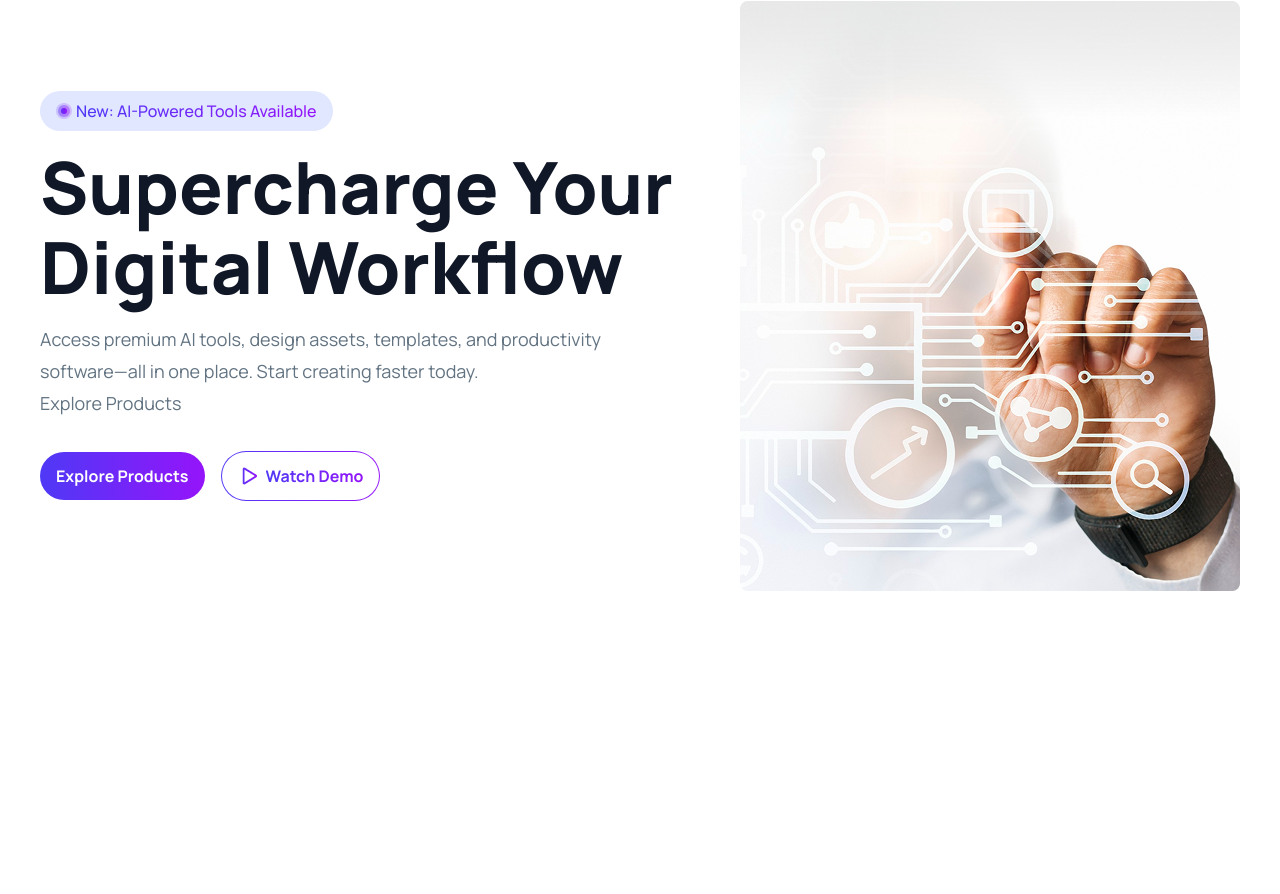
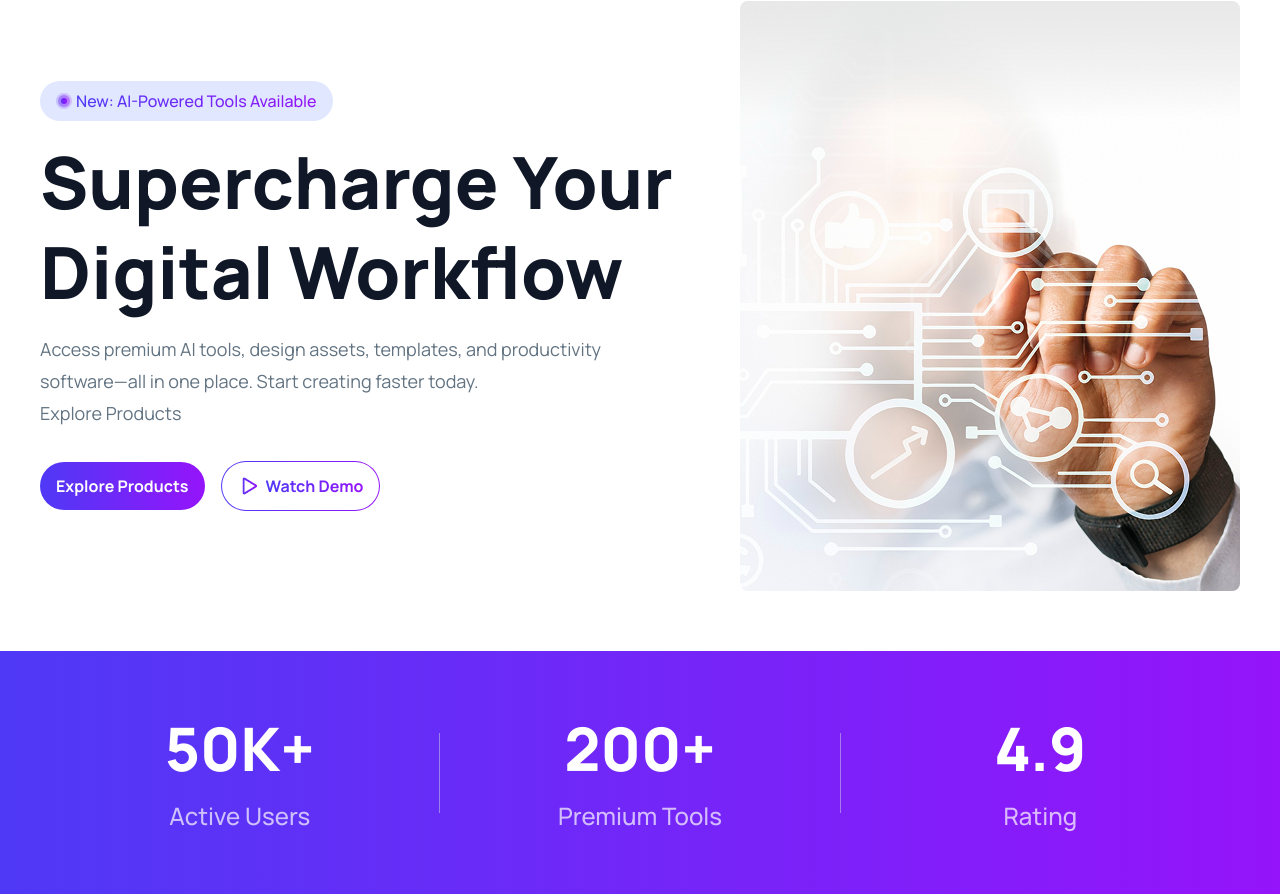
Before and after one commit to ZunaidChowdhury/a6-PH-DigiTools-Platform, a React (Vite) app: page / in a window 1280 px wide. Shown: the part 140-1034 px from the top of the page. Before the commit the page ends 800 px from the top, so only its background shows below. Built offline with nearby package versions, Linux system fonts and the light colour scheme.

Commit message:
stats done

```diff
--- a/src/App.jsx
+++ b/src/App.jsx
@@ -1,12 +1,14 @@
 import './App.css'
 import Hero from './components/Hero'
 import NavBar from './components/NavBar'
+import Stats from './components/Stats'
 
 function App() {
   return (
     <div>
       <NavBar/>
       <Hero/>
+      <Stats/>
     </div>
   )
 }
--- a/src/components/Hero.jsx
+++ b/src/components/Hero.jsx
@@ -17,7 +17,7 @@ const Hero = () => {
                         <span className='text-base font-medium bg-brand-gradient bg-clip-text text-transparent'>New: AI-Powered Tools Available</span>
                     </div>
 
-                    <h2 className='text-text-primary text-[4.5rem] font-extrabold leading-[1.11] mb-4'>Supercharge Your
+                    <h2 className='text-text-primary text-[4.5rem] font-extrabold leading-tight mb-4'>Supercharge Your
                         Digital Workflow</h2>
 
                     <p className='text-text-secondary text-[1.125rem] font-normal leading-8 mb-8'>Access premium AI tools, design assets, templates, and productivity<br />software—all in one place. Start creating faster today.<br />Explore Products
--- /dev/null
+++ b/src/components/Stats.jsx
@@ -0,0 +1,28 @@
+import React from 'react'
+
+const Stats = () => {
+    return (
+        <div className='w-full py-15 bg-brand-gradient'>
+            <div className='max-w-300 mx-auto flex items-center flex-wrap'>
+                <div className='flex flex-col items-center justify-center flex-1'>
+                    <h3 className='text-white text-[3.75rem] font-extrabold leading-tight mb-3'>50K+</h3>
+                    <p className='text-[#ffffffb2] text-[1.5rem] font-medium'>Active Users</p>
+                </div>
+                <div className="w-[1px] h-20 bg-gray-300 opacity-50"></div>
+
+                <div className='flex flex-col items-center justify-center flex-1'>
+                    <h3 className='text-white text-[3.75rem] font-extrabold leading-tight mb-3'>200+</h3>
+                    <p className='text-[#ffffffb2] text-[1.5rem] font-medium'>Premium Tools</p>
+                </div>
+                <div className="w-[1px] h-20 bg-gray-300 opacity-50"></div>
+
+                <div className='flex flex-col items-center justify-center flex-1'>
+                    <h3 className='text-white text-[3.75rem] font-extrabold leading-tight mb-3'>4.9</h3>
+                    <p className='text-[#ffffffb2] text-[1.5rem] font-medium'>Rating</p>
+                </div>
+            </div>
+        </div>
+    )
+}
+
+export default Stats
```
